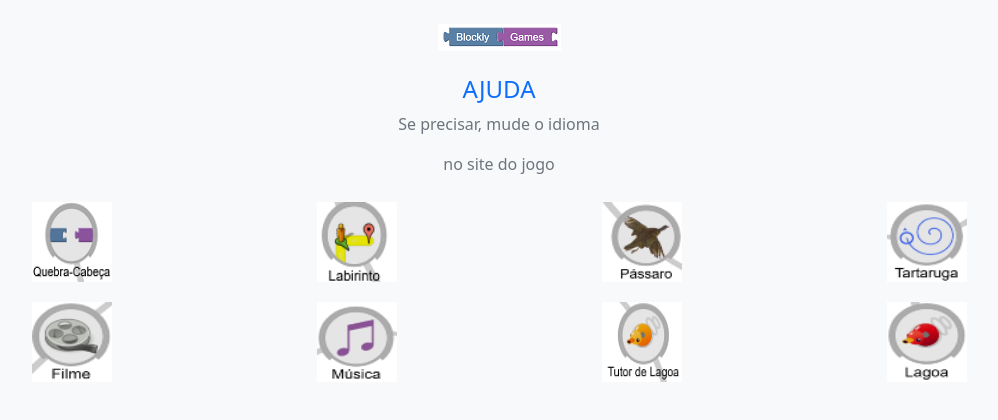
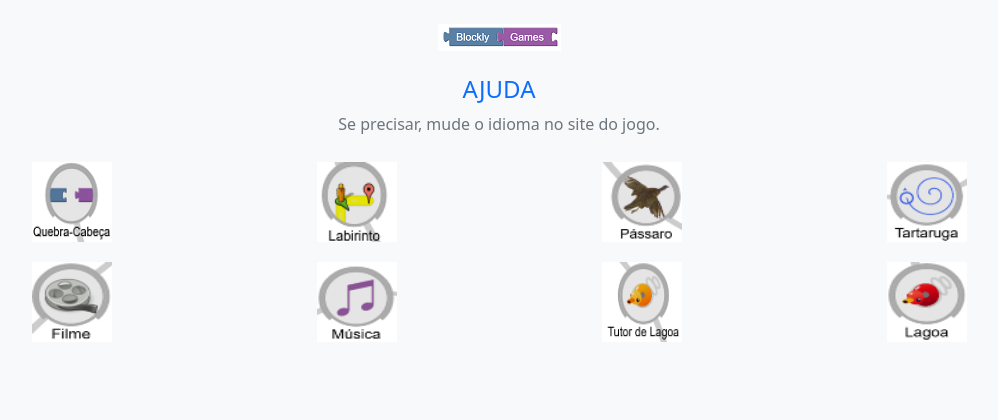
Before and after one commit to professoredmilson/help_blockly_games, a plain HTML site: page index.html in a window 1280 px wide. Shown: the whole page, without its empty margins (141-1139 px from the left). Drawn offline with nearby package versions, Linux system fonts and the light colour scheme.

Commit message:
Update index.html

```diff
--- a/index.html
+++ b/index.html
@@ -29,8 +29,7 @@
 
     <!-- Mensagens de Ajuda -->
     <h4 class="text-primary">AJUDA</h4>
-    <p class="text-secondary">Se precisar, mude o idioma</p>
-<p class="text-secondary">no site do jogo</p>
+    <p class="text-secondary">Se precisar, mude o idioma no site do jogo.</p>
     <!-- Ícones dos Jogos -->
     <div class="row justify-content-center">
       <div class="col-6 col-md-3">
```
